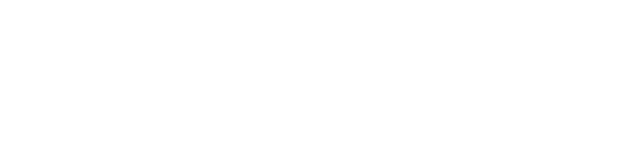
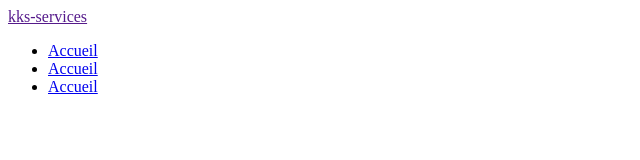
Before and after one commit to KonanMoise/KKS-Services, a plain HTML site: page index.html in a window 1280 px wide. Shown: the whole page, without its empty margins (0-640 px from the left). Drawn offline with Linux system fonts and the light colour scheme.

Commit message:
sauve my projet

```diff
--- a/index.html
+++ b/index.html
@@ -7,6 +7,18 @@
     <title>KKS-Services</title>
 </head>
 <body>
+    <header>
+        <div>
+            <a href="">kks-services</a>
+        </div>
+        <nav>
+            <ul>
+                <li><a href="#">Accueil</a></li>
+                <li><a href="#">Accueil</a></li>
+                <li><a href="#">Accueil</a></li>
+            </ul>
+        </nav>
+    </header>
 
 </body>
 </html>
```
